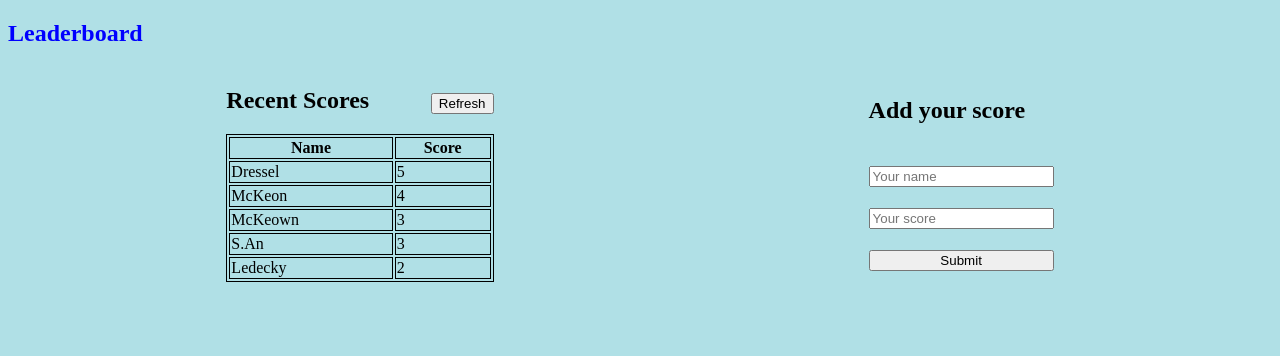
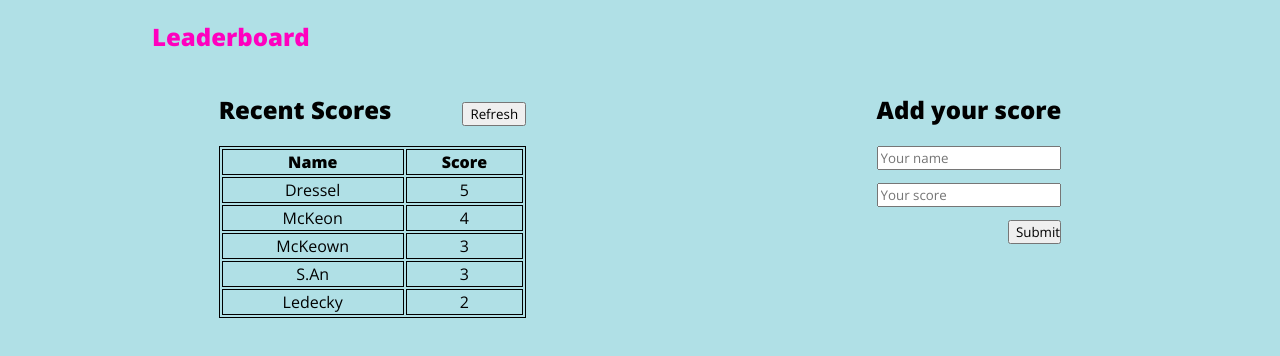
Before and after one commit to kimothokamau/leaderboard-app-api, a website: page src/index.html in a window 1280 px wide. Drawn offline with nearby package versions, Linux system fonts and the light colour scheme.

Commit message:
Style elements

```diff
--- a/src/index.html
+++ b/src/index.html
@@ -6,6 +6,9 @@
   <meta name="viewport" content="width=device-width, initial-scale=1.0">
   <title>Leaderboard</title>
   <link rel="stylesheet" href="style.css">
+  <link rel="preconnect" href="https://fonts.googleapis.com">
+<link rel="preconnect" href="https://fonts.gstatic.com" crossorigin>
+<link href="https://fonts.googleapis.com/css2?family=Open+Sans:wght@300;400;600;800&display=swap" rel="stylesheet">
 </head>
 <body>
   <section>
--- a/src/style.css
+++ b/src/style.css
@@ -1,8 +1,14 @@
+* {
+  font-family: 'Open Sans', sans-serif;
+}
+
 body {
   background-color: powderblue;
 }
 h1 {
-  color: blue;
+  color: rgb(255, 0, 191);
+  font-style: normal;
+  margin-left: 6em;
 }
 
 #outer-cont {
@@ -17,20 +23,30 @@
   width : 130%;
 }
 
+
+
 #add-score {
   display: flex;
   flex-direction: column;
-  justify-content: space-around;
+}
+
+#add-score input {
+  margin-bottom: 1em;
 }
 
 #add-score button {
-  float: right;
+  width: 4em;
+  align-self: flex-end;
 }
 
 table, th, td {
   border: 1px solid black;
 }
 
+td {
+  text-align: center;
+}
+
 table {
   width: 130%;
 }
```
